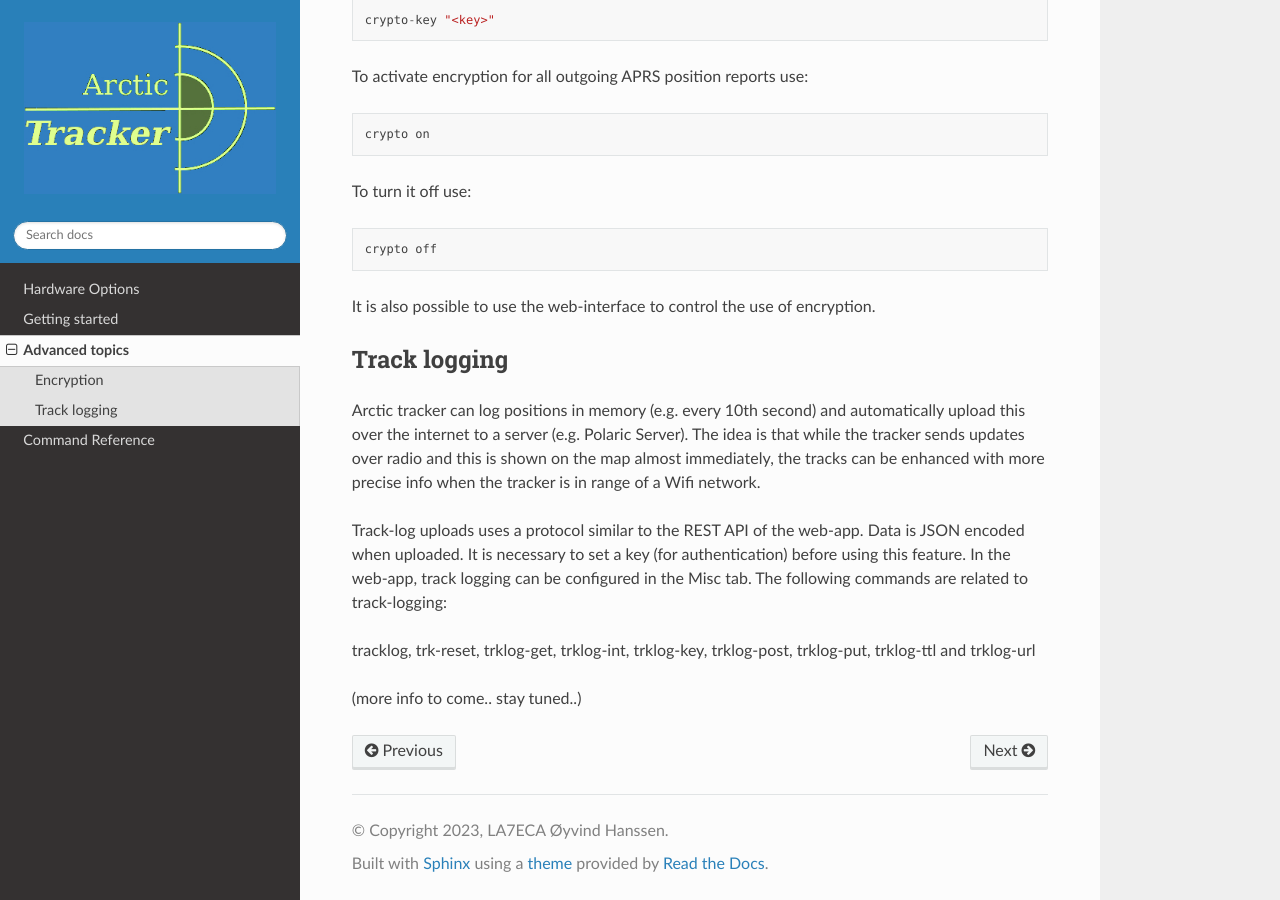
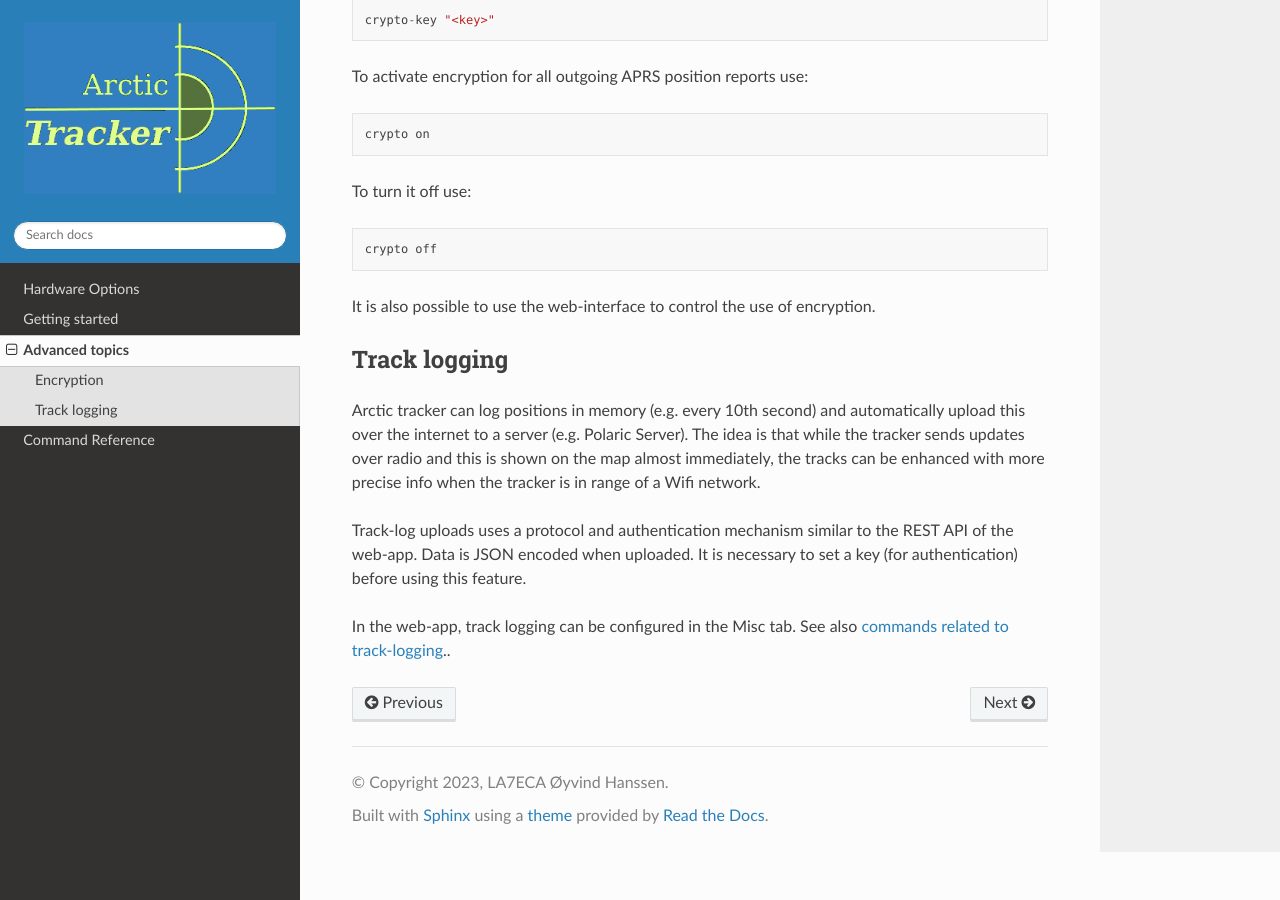
Before and after one commit to Hamlabs/ArcticTracker-docs, a Sphinx documentation site: the page built from docs/advanced.rst, in a window 1280 px wide and 900 px high, scrolled down 860 px. Built offline with Sphinx 7.4.7 and the Read the Docs theme 3.1.0, drawn with Linux system fonts in a browser that asks for light colours; pages that are not in the unit, such as notebooks, are missing from menus.

Commit message:
Update track-log uploads description in advanced.rst
Clarified the description of track-log uploads and removed redundant commands list.

```diff
--- a/docs/advanced.rst
+++ b/docs/advanced.rst
@@ -36,9 +36,6 @@ Track logging
 
 Arctic tracker can log positions in memory (e.g. every 10th second) and automatically upload this over the internet to a server (e.g. Polaric Server). The idea is that while the tracker sends updates over radio and this is shown on the map almost immediately, the tracks can be enhanced with more precise info when the tracker is in range of a Wifi network.
 
-Track-log uploads uses a protocol similar to the REST API of the web-app. Data is JSON encoded when uploaded. It is necessary to set a key (for authentication) before using this feature.
-In the web-app, track logging can be configured in the Misc tab. The following commands are related to track-logging:
+Track-log uploads uses a protocol and authentication mechanism similar to the REST API of the web-app. Data is JSON encoded when uploaded. It is necessary to set a key (for authentication) before using this feature.
 
-tracklog, trk-reset, trklog-get, trklog-int, trklog-key, trklog-post, trklog-put, trklog-ttl and trklog-url
-
-(more info to come.. stay tuned..)
+In the web-app, track logging can be configured in the Misc tab. See also `commands related to track-logging <https://arctictracker-docs.readthedocs.io/en/latest/commandref.html#track-logging-commands>`_..
```
